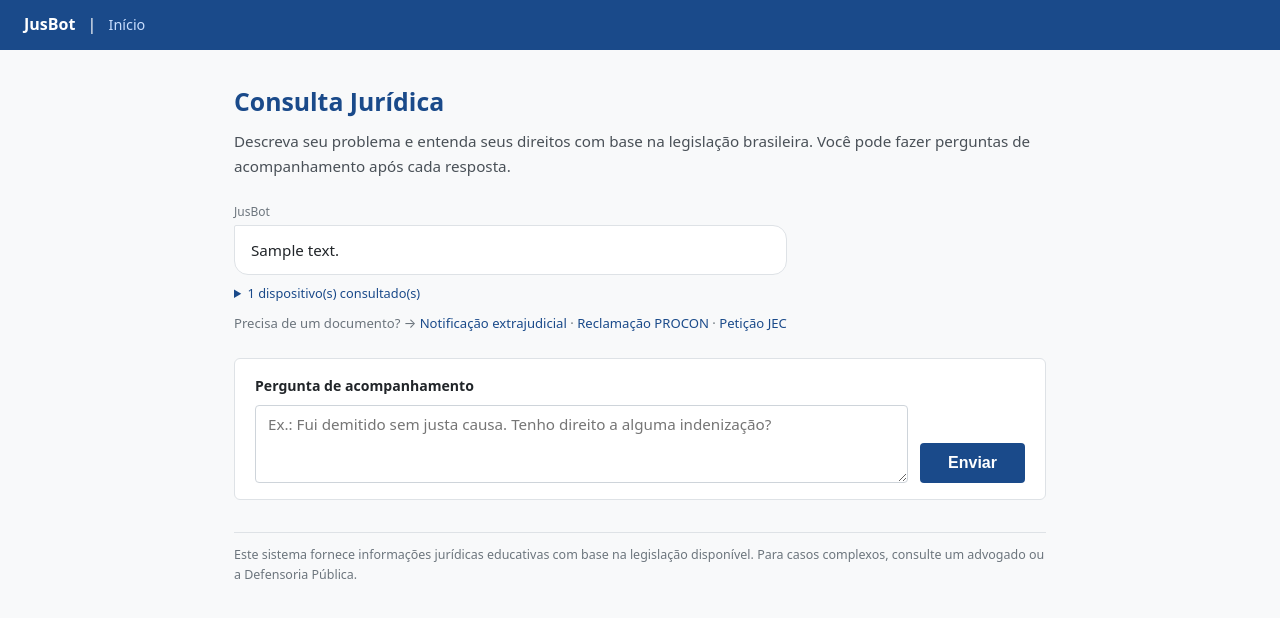
After one commit to jontinhaa/jusbot, a FastAPI app: template backend/src/api/templates/chat.html in a window 1280 px wide. The commit adds this page. Shown: the top 618 px of the page. Run offline with FastAPI, Linux system fonts and the light colour scheme; the template is opened without the code that fills it: most values are stand-ins (such as "Sample title", 1, 10 or a date in 2020); parts of the project's set-up code (start-up, migrations or seed data) failed here and were passed over; some libraries are stand-ins or nearby versions.

Commit message:
feat: chat conversacional multi-turno para consulta juridica
- historico de conversa em memoria (conversa.py), sem persistencia
- reformulacao de pergunta de acompanhamento resolvendo referencias a partir do
  historico, sem expandir o tema
- generate_answer estendida para receber historico; cada resposta continua
  fundamentada apenas nos dispositivos recuperados no proprio turno (ADR-013)
- rotas GET/POST /chat, template do chat, home reordenada (consulta antes,
  documentos depois)

```diff
--- a/backend/pyproject.toml
+++ b/backend/pyproject.toml
@@ -30,6 +30,8 @@ dependencies = [
     "beautifulsoup4 (>=4.14.3,<5.0.0)",
     "jinja2>=3.1.0",
     "num2words (>=0.5.14,<0.6.0)",
+    "fpdf2 (>=2.8.7,<3.0.0)",
+    "python-multipart>=0.0.18",
 ]
 
 [project.optional-dependencies]
@@ -69,5 +71,6 @@ build-backend = "poetry.core.masonry.api"
 
 [dependency-groups]
 dev = [
-    "pre-commit (>=4.6.0,<5.0.0)"
+    "pre-commit (>=4.6.0,<5.0.0)",
+    "pypdf (>=6.14.2,<7.0.0)"
 ]
--- a/backend/src/api/app.py
+++ b/backend/src/api/app.py
@@ -20,6 +20,18 @@ from sqlalchemy.orm import Session
 
 load_dotenv("../.env")
 
+logging.basicConfig(
+    level=logging.INFO,
+    format="%(levelname)s:%(name)s:%(message)s",
+    force=True,
+)
+
+from src.api.conversa import (  # noqa: E402
+    adicionar_turno,
+    criar_conversa,
+    historico_para_llm,
+    obter_historico,
+)
 from src.api.schemas import DispositivoCitado, PerguntaRequest, RespostaResponse  # noqa: E402
 from src.documents.jec import DadosJec, JecError, gerar_jec  # noqa: E402
 from src.documents.notificacao import NotificacaoError, gerar_notificacao  # noqa: E402
@@ -116,6 +128,54 @@ def _erro_html(request: Request, tipo: str, msg: str) -> HTMLResponse:
         request,
         "resultado.html",
         {"titulo": _TITULOS[tipo], "erro": msg, "documento": None, "avisos": []},
+    )
+
+
+@app.get("/chat", response_class=HTMLResponse)
+def chat_get(request: Request) -> HTMLResponse:
+    conversa_id = criar_conversa()
+    return templates.TemplateResponse(
+        request,
+        "chat.html",
+        {"conversa_id": conversa_id, "historico": [], "erro": None},
+    )
+
+
+@app.post("/chat", response_class=HTMLResponse)
+def chat_post(
+    request: Request,
+    pergunta: str = Form(...),
+    conversa_id: str = Form(...),
+) -> HTMLResponse:
+    hist_llm = historico_para_llm(conversa_id)
+    adicionar_turno(conversa_id, "user", pergunta)
+    try:
+        with Session(request.app.state.engine) as session:
+            result = generate_answer(
+                pergunta, session, request.app.state.emb_model, k=8, historico=hist_llm
+            )
+    except Exception as exc:
+        logger.error("Erro no chat: %s", exc, exc_info=True)
+        return templates.TemplateResponse(
+            request,
+            "chat.html",
+            {
+                "conversa_id": conversa_id,
+                "historico": obter_historico(conversa_id),
+                "erro": f"Erro ao consultar a legislação: {exc}",
+            },
+        )
+
+    dispositivos = [c.endereco for c in result.chunks]
+    adicionar_turno(conversa_id, "assistant", result.answer, dispositivos=dispositivos)
+    return templates.TemplateResponse(
+        request,
+        "chat.html",
+        {
+            "conversa_id": conversa_id,
+            "historico": obter_historico(conversa_id),
+            "erro": None,
+        },
     )
 
 
--- /dev/null
+++ b/backend/src/api/templates/chat.html
@@ -0,0 +1,136 @@
+{% extends "base.html" %}
+{% block title %}Consulta Jurídica — JusBot{% endblock %}
+{% block content %}
+<style>
+  .chat-historico {
+    display: flex;
+    flex-direction: column;
+    gap: 1.25rem;
+    margin-bottom: 1.5rem;
+  }
+  .chat-turno-user { align-self: flex-end; max-width: 78%; }
+  .chat-turno-assistente { align-self: flex-start; max-width: 100%; }
+  .label-turno { font-size: 0.75rem; color: #6c757d; margin-bottom: 0.25rem; }
+  .chat-turno-user .label-turno { text-align: right; }
+  .balao-user {
+    background: #1a4a8a;
+    color: #fff;
+    border-radius: 14px 14px 2px 14px;
+    padding: 0.75rem 1rem;
+    font-size: 0.95rem;
+    white-space: pre-wrap;
+  }
+  .balao-assistente {
+    background: #fff;
+    border: 1px solid #dee2e6;
+    border-radius: 2px 14px 14px 14px;
+    padding: 0.75rem 1rem;
+    font-size: 0.95rem;
+    white-space: pre-wrap;
+  }
+  details.dispositivos {
+    margin-top: 0.5rem;
+    font-size: 0.8rem;
+  }
+  details.dispositivos summary {
+    cursor: pointer;
+    color: #1a4a8a;
+    user-select: none;
+  }
+  details.dispositivos ul { margin-top: 0.35rem; padding-left: 1.2rem; line-height: 1.65; }
+  .doc-links {
+    margin-top: 0.55rem;
+    font-size: 0.82rem;
+    color: #6c757d;
+  }
+  .doc-links a { color: #1a4a8a; text-decoration: none; }
+  .doc-links a:hover { text-decoration: underline; }
+  .chat-input-area {
+    background: #fff;
+    border: 1px solid #dee2e6;
+    border-radius: 6px;
+    padding: 1rem 1.25rem;
+    margin-top: 0.25rem;
+  }
+  .chat-form-row { display: flex; gap: 0.75rem; align-items: flex-end; margin-top: 0.5rem; }
+  .chat-form-row textarea { flex: 1; resize: vertical; min-height: 62px; }
+  .chat-form-row .btn-submit { flex-shrink: 0; }
+</style>
+
+<h1>Consulta Jurídica</h1>
+<p class="intro">
+  Descreva seu problema e entenda seus direitos com base na legislação brasileira.
+  Você pode fazer perguntas de acompanhamento após cada resposta.
+</p>
+
+{% if erro %}
+<div class="erro-box"><strong>Erro</strong> {{ erro }}</div>
+{% endif %}
+
+{% if historico %}
+<div class="chat-historico" id="chat-historico">
+  {% for turno in historico %}
+    {% if turno.papel == 'user' %}
+    <div class="chat-turno-user">
+      <div class="label-turno">Você</div>
+      <div class="balao-user">{{ turno.texto }}</div>
+    </div>
+    {% else %}
+    <div class="chat-turno-assistente">
+      <div class="label-turno">JusBot</div>
+      <div class="balao-assistente">{{ turno.texto }}</div>
+      {% if turno.dispositivos %}
+      <details class="dispositivos">
+        <summary>{{ turno.dispositivos | length }} dispositivo(s) consultado(s)</summary>
+        <ul>{% for d in turno.dispositivos %}<li>{{ d }}</li>{% endfor %}</ul>
+      </details>
+      {% endif %}
+      <div class="doc-links">
+        Precisa de um documento? →
+        <a href="/novo/notificacao">Notificação extrajudicial</a> ·
+        <a href="/novo/procon">Reclamação PROCON</a> ·
+        <a href="/novo/jec">Petição JEC</a>
+      </div>
+    </div>
+    {% endif %}
+  {% endfor %}
+</div>
+{% endif %}
+
+<form id="chat-form" method="post" action="/chat">
+  <input type="hidden" name="conversa_id" value="{{ conversa_id }}">
+  <div class="chat-input-area">
+    <label for="pergunta">
+      {% if historico %}Pergunta de acompanhamento{% else %}Sua pergunta{% endif %}
+    </label>
+    <div class="chat-form-row">
+      <textarea
+        name="pergunta"
+        id="pergunta"
+        rows="3"
+        placeholder="Ex.: Fui demitido sem justa causa. Tenho direito a alguma indenização?"
+        required
+      ></textarea>
+      <button type="submit" class="btn-submit" id="btn-enviar">Enviar</button>
+    </div>
+    <p class="aviso-espera" id="aviso-espera" style="display:none">
+      Consultando a legislação, aguarde…
+    </p>
+  </div>
+</form>
+
+<script>
+  document.getElementById('chat-form').addEventListener('submit', function () {
+    document.getElementById('btn-enviar').disabled = true;
+    document.getElementById('aviso-espera').style.display = 'block';
+  });
+  if (document.getElementById('chat-historico')) {
+    window.scrollTo({ top: document.body.scrollHeight, behavior: 'smooth' });
+  }
+</script>
+
+<p class="disclaimer">
+  Este sistema fornece informações jurídicas educativas com base na legislação disponível.
+  Para casos complexos, consulte um advogado ou a Defensoria Pública.
+</p>
+{% endblock %}
```
Also changed, not shown: backend/src/api/conversa.py (added, +77 -0 lines), backend/src/api/templates/home.html (+9 -2 lines), backend/src/generation/generate.py (+58 -6 lines), backend/src/generation/prompt.py (+6 -1 lines), backend/src/generation/reformulador.py (added, +72 -0 lines), 1 other file.
